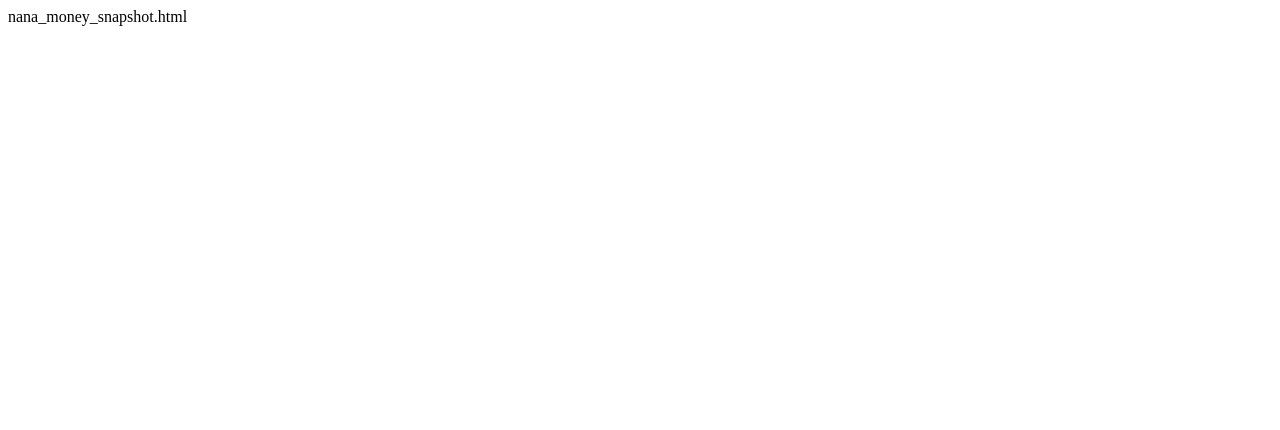
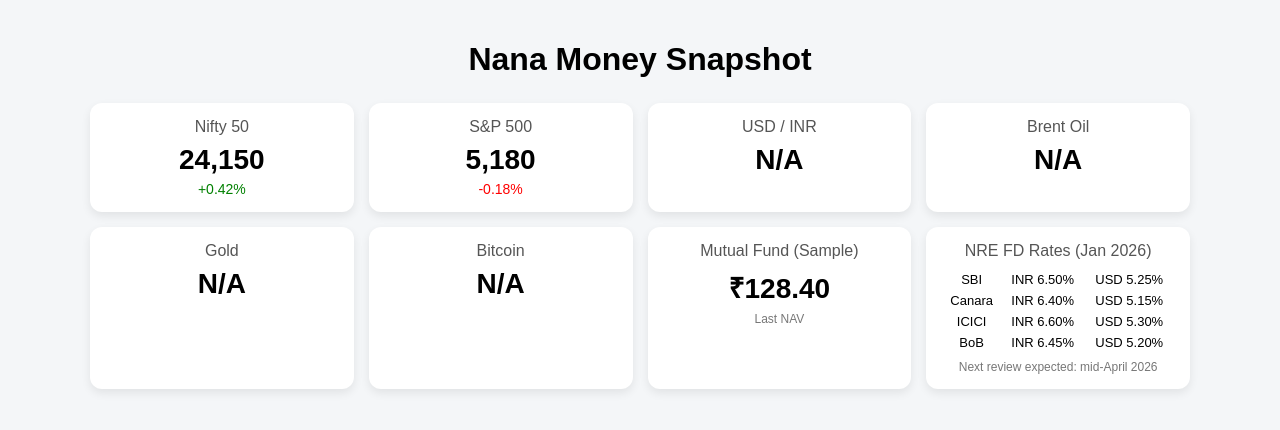
Before and after one commit to NanaVibes/NanaAI_MoneySnapshot, a plain HTML site: page index.html in a window 1280 px wide. Drawn offline with Linux system fonts and the light colour scheme; no server answers.

Commit message:
Add files via upload

```diff
--- a/index.html
+++ b/index.html
@@ -1 +1,212 @@
-nana_money_snapshot.html
+<!DOCTYPE html>
+<html lang="en">
+<head>
+<meta charset="UTF-8">
+<title>Nana Money Snapshot</title>
+<meta name="viewport" content="width=device-width, initial-scale=1.0">
+
+<style>
+body {
+    font-family: Arial, sans-serif;
+    background: #f4f6f8;
+    margin: 0;
+    padding: 20px;
+}
+
+h1 {
+    text-align: center;
+    margin-bottom: 25px;
+}
+
+.dashboard {
+    display: grid;
+    grid-template-columns: repeat(4, 1fr);
+    gap: 15px;
+    max-width: 1100px;
+    margin: auto;
+}
+
+.panel {
+    background: white;
+    padding: 15px;
+    border-radius: 12px;
+    box-shadow: 0 4px 10px rgba(0,0,0,0.08);
+    text-align: center;
+}
+
+.title {
+    font-size: 16px;
+    color: #555;
+    margin-bottom: 8px;
+}
+
+.value {
+    font-size: 28px;
+    font-weight: bold;
+}
+
+.change {
+    font-size: 14px;
+    margin-top: 5px;
+}
+
+.green { color: green; }
+.red { color: red; }
+
+.small {
+    font-size: 12px;
+    color: #777;
+    margin-top: 6px;
+}
+
+.fd-table {
+    width: 100%;
+    font-size: 13px;
+    margin-top: 8px;
+}
+
+.fd-table td {
+    padding: 2px;
+}
+</style>
+</head>
+
+<body>
+
+<h1>Nana Money Snapshot</h1>
+
+<div class="dashboard">
+
+    <div class="panel">
+        <div class="title">Nifty 50</div>
+        <div id="nifty" class="value">Loading…</div>
+        <div id="niftyChange" class="change"></div>
+    </div>
+
+    <div class="panel">
+        <div class="title">S&P 500</div>
+        <div id="sp500" class="value">Loading…</div>
+        <div id="sp500Change" class="change"></div>
+    </div>
+
+    <div class="panel">
+        <div class="title">USD / INR</div>
+        <div id="usdinr" class="value">Loading…</div>
+        <div id="usdinrChange" class="change"></div>
+    </div>
+
+    <div class="panel">
+        <div class="title">Brent Oil</div>
+        <div id="oil" class="value">Loading…</div>
+        <div id="oilChange" class="change"></div>
+    </div>
+
+    <div class="panel">
+        <div class="title">Gold</div>
+        <div id="gold" class="value">Loading…</div>
+        <div id="goldChange" class="change"></div>
+    </div>
+
+    <div class="panel">
+        <div class="title">Bitcoin</div>
+        <div id="btc" class="value">Loading…</div>
+        <div id="btcChange" class="change"></div>
+    </div>
+
+    <div class="panel">
+        <div class="title">Mutual Fund (Sample)</div>
+        <div id="mf" class="value">Loading…</div>
+        <div class="small">Last NAV</div>
+    </div>
+
+    <div class="panel">
+        <div class="title">NRE FD Rates (Jan 2026)</div>
+
+        <table class="fd-table">
+            <tr><td>SBI</td><td>INR 6.50%</td><td>USD 5.25%</td></tr>
+            <tr><td>Canara</td><td>INR 6.40%</td><td>USD 5.15%</td></tr>
+            <tr><td>ICICI</td><td>INR 6.60%</td><td>USD 5.30%</td></tr>
+            <tr><td>BoB</td><td>INR 6.45%</td><td>USD 5.20%</td></tr>
+        </table>
+
+        <div class="small">
+            Next review expected: mid-April 2026
+        </div>
+    </div>
+
+</div>
+
+<script>
+function setPanel(valueId, changeId, value, change) {
+    document.getElementById(valueId).textContent = value;
+
+    if (changeId && change !== null) {
+        let el = document.getElementById(changeId);
+        el.textContent = change;
+        el.className = "change " + (change.includes("-") ? "red" : "green");
+    }
+}
+
+// Example free data sources
+
+async function loadData() {
+    try {
+        // Bitcoin (CoinGecko)
+        let btc = await fetch("https://api.coingecko.com/api/v3/simple/price?ids=bitcoin&vs_currencies=usd&include_24hr_change=true");
+        let btcData = await btc.json();
+        let price = btcData.bitcoin.usd.toFixed(0);
+        let change = btcData.bitcoin.usd_24h_change.toFixed(2) + "%";
+        setPanel("btc", "btcChange", "$" + price, change);
+    } catch {
+        document.getElementById("btc").textContent = "N/A";
+    }
+
+    try {
+        // Gold via CoinGecko (more reliable)
+try {
+    let gold = await fetch("https://api.coingecko.com/api/v3/simple/price?ids=tether-gold&vs_currencies=usd&include_24hr_change=true");
+    let goldData = await gold.json();
+    let price = goldData["tether-gold"].usd.toFixed(2);
+    let change = goldData["tether-gold"].usd_24h_change.toFixed(2) + "%";
+    setPanel("gold", "goldChange", "$" + price, change);
+} catch {
+    document.getElementById("gold").textContent = "N/A";
+}
+
+    } catch {
+        document.getElementById("gold").textContent = "N/A";
+    }
+
+    // USD/INR via exchangerate.host
+try {
+    let fx = await fetch("https://api.exchangerate.host/latest?base=USD&symbols=INR");
+    let fxData = await fx.json();
+    let rate = fxData.rates.INR.toFixed(2);
+    setPanel("usdinr", "usdinrChange", rate, "");
+} catch {
+    document.getElementById("usdinr").textContent = "N/A";
+}
+
+// Oil via CoinGecko (crude proxy)
+try {
+    let oil = await fetch("https://api.coingecko.com/api/v3/simple/price?ids=oil-brent&vs_currencies=usd&include_24hr_change=true");
+    let oilData = await oil.json();
+    let price = oilData["oil-brent"].usd.toFixed(2);
+    let change = oilData["oil-brent"].usd_24h_change.toFixed(2) + "%";
+    setPanel("oil", "oilChange", "$" + price, change);
+} catch {
+    document.getElementById("oil").textContent = "N/A";
+}
+
+// Keep static for now
+setPanel("nifty", "niftyChange", "24,150", "+0.42%");
+setPanel("sp500", "sp500Change", "5,180", "-0.18%");
+setPanel("mf", null, "₹128.40");
+
+}
+
+loadData();
+</script>
+
+</body>
+</html>
```
